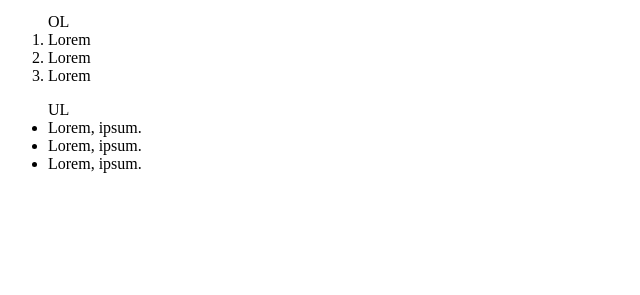
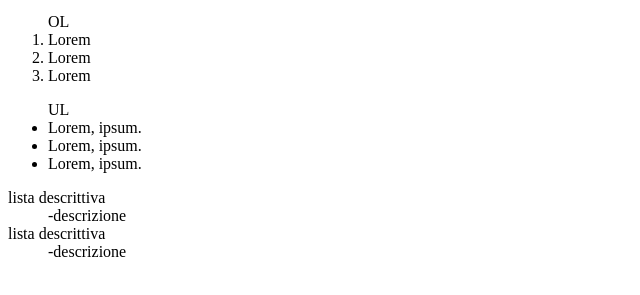
Before and after one commit to NinoAmbrogio/esercitazioni-html-, a plain HTML site: page index.html in a window 1280 px wide. Shown: the part 119-414 px from the top of the page, without its empty margins (0-640 px from the left). Drawn offline with Linux system fonts and the light colour scheme.

Commit message:
improved(.html) added all type of list requested

```diff
--- a/index.html
+++ b/index.html
@@ -17,10 +17,18 @@
       <li>Lorem</li>
       <li>Lorem</li>
     </ol>
-    <ul> UL
+    <ul>
+      UL
       <li>Lorem, ipsum.</li>
       <li>Lorem, ipsum.</li>
       <li>Lorem, ipsum.</li>
     </ul>
+    <dl>
+      <dt>lista descrittiva</dt>
+      <dd>-descrizione</dd>
+      <dt>lista descrittiva</dt>
+      <dd>-descrizione</dd>
+
+    </dl>
   </body>
 </html>
```
